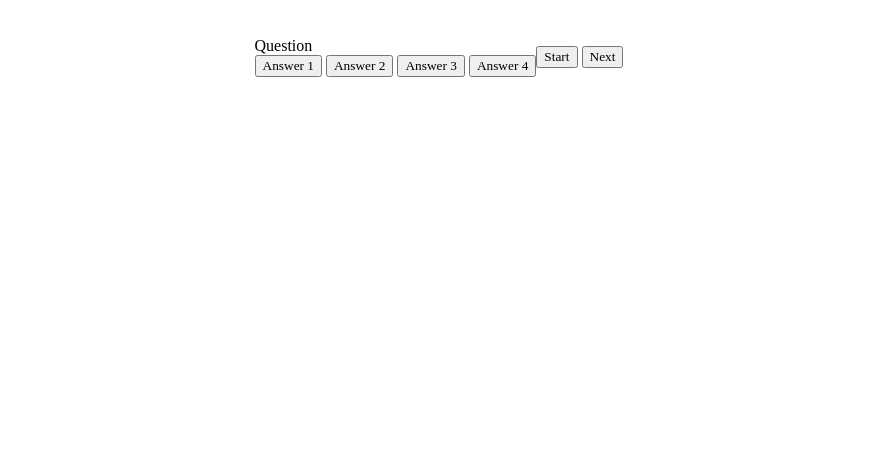
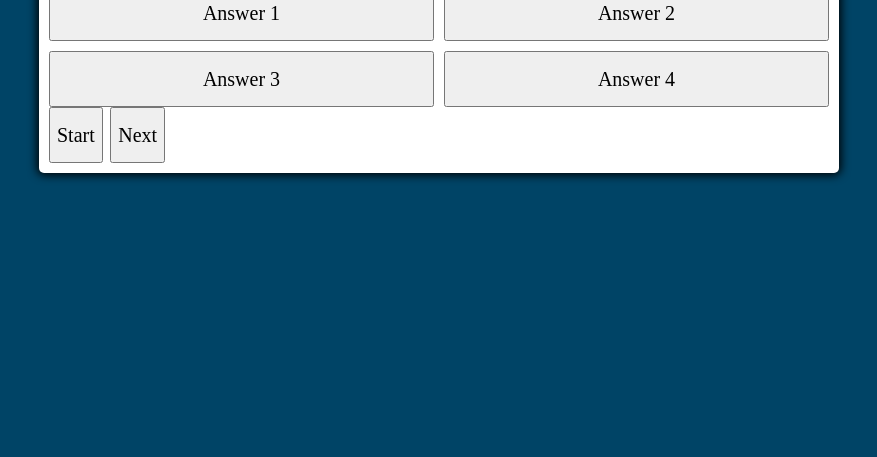
Before and after one commit to jmeegan2/Quiz-App, a plain HTML site: page index.html in a window 1280 px wide. Shown: the part 343-800 px from the top of the page, without its empty margins (201-1078 px from the left). Drawn offline with Linux system fonts and the light colour scheme.

Commit message:
got buttons in grid

```diff
--- a/index.html
+++ b/index.html
@@ -10,7 +10,7 @@
 </head>
 <body>
     <div class="container">
-        <div id="question-container" class="hide"> </div>
+        <div id="question-container" class="hide">
             <div id="question">Question</div>
             <div id="answer-buttons" class="btn-grid">
                 <button class="btn">Answer 1</button>
--- a/styles.css
+++ b/styles.css
@@ -6,7 +6,7 @@
 :root {
     --hue-neutral: 200;
     --hue-wrong: 0;
-    --hue-correct: 14;
+    --hue-correct: 145;
 }
 
 body {
@@ -18,4 +18,33 @@ body {
     height: 100vh;
     justify-content: center;
     align-items: center;
+    background-color: hsl(var(--hue), 100%, 20%);
+    font-size: 30px;
 }
+body.correct {
+    --hue: var(--hue-correct);
+}
+body.wrong {
+    --hue: var(--hue-wrong);
+}
+
+button {
+    font-size: 20px;
+    height: 7vh;
+    }
+
+.container {
+    width: 800px;
+    max-width:  80%;
+    background-color: white;
+    border-radius:5px;
+    padding:10px;
+    box-shadow: 0 0 10px 2px;
+
+}
+
+.btn-grid {
+    display:grid;
+    grid-template-columns: repeat(2,auto);
+    gap: 10px;
+}
```
